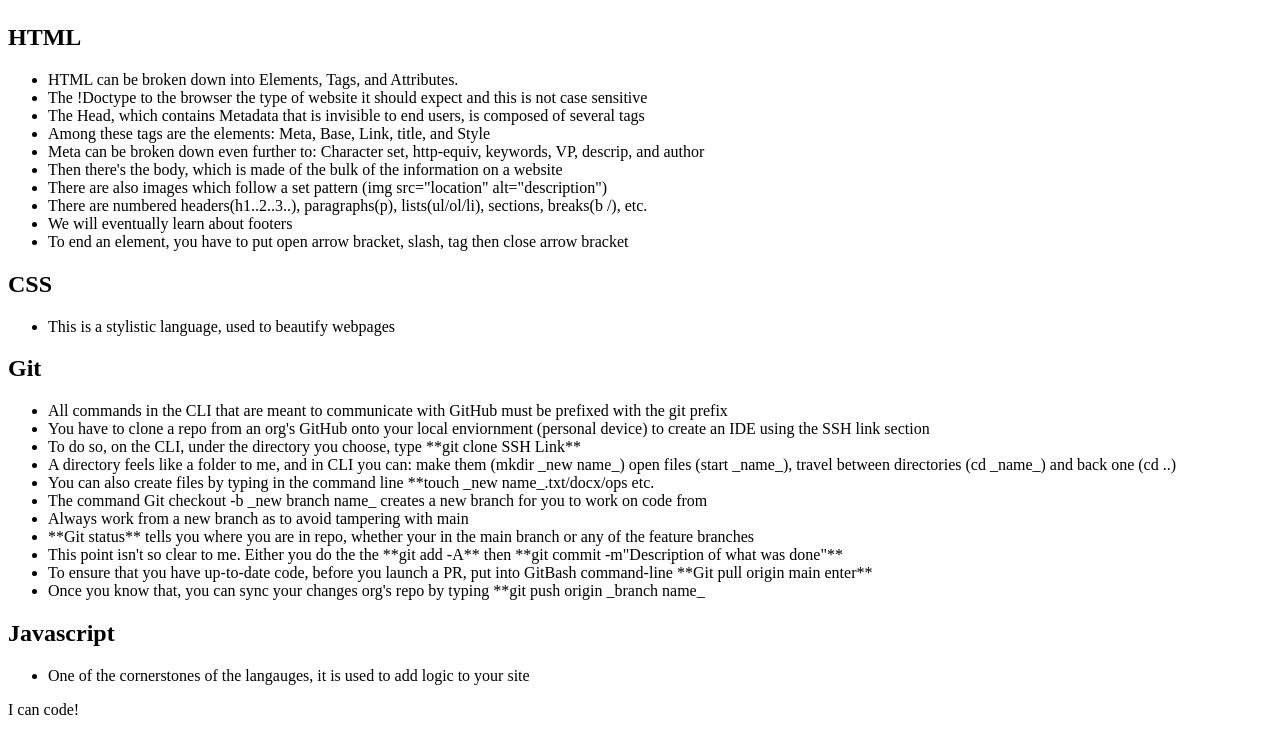
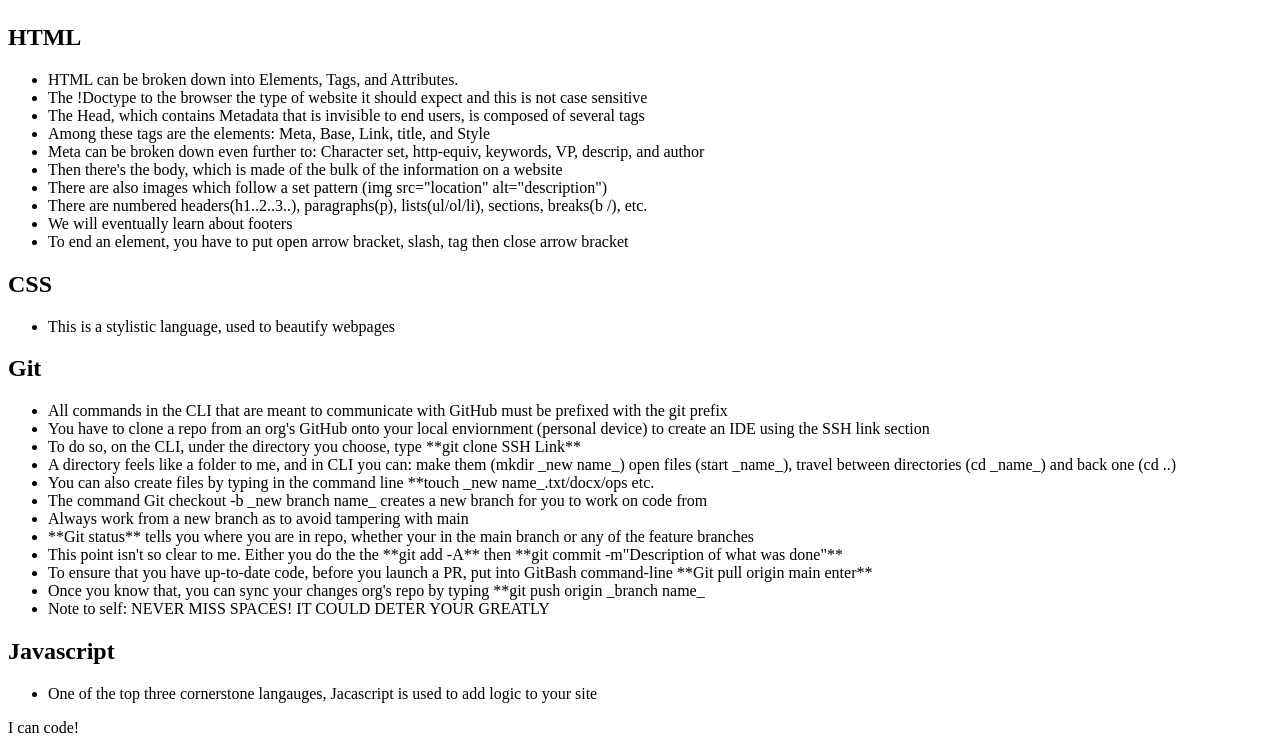
Before and after one commit to rs0579/Prework-study-guide, a plain HTML site: page index.html in a window 1280 px wide. Shown: the part 856-1609 px from the top of the page. Drawn offline with Linux system fonts and the light colour scheme.

Commit message:
Added Code to HTML file

```diff
--- a/index.html
+++ b/index.html
@@ -51,6 +51,7 @@
           <li>This point isn't so clear to me. Either you do the the **git add -A** then **git commit -m"Description of what was done"**</li>
           <li>To ensure that you have up-to-date code, before you launch a PR, put into GitBash command-line **Git pull origin main enter**</li>
           <li>Once you know that, you can sync your changes org's repo by typing **git push origin _branch name_</li>
+          <li>Note to self: NEVER MISS SPACES! IT COULD DETER YOUR GREATLY</li>
         </ul>
 
       </section>
@@ -58,7 +59,7 @@
       <section class="card" id="Javascript-section">
         <h2>Javascript</h2>
         <ul>
-          <li>One of the cornerstones of the langauges, it is used to add logic to your site</li>
+          <li>One of the top three cornerstone langauges, Jacascript is used to add logic to your site</li>
         </ul>
 
       </section>
```
